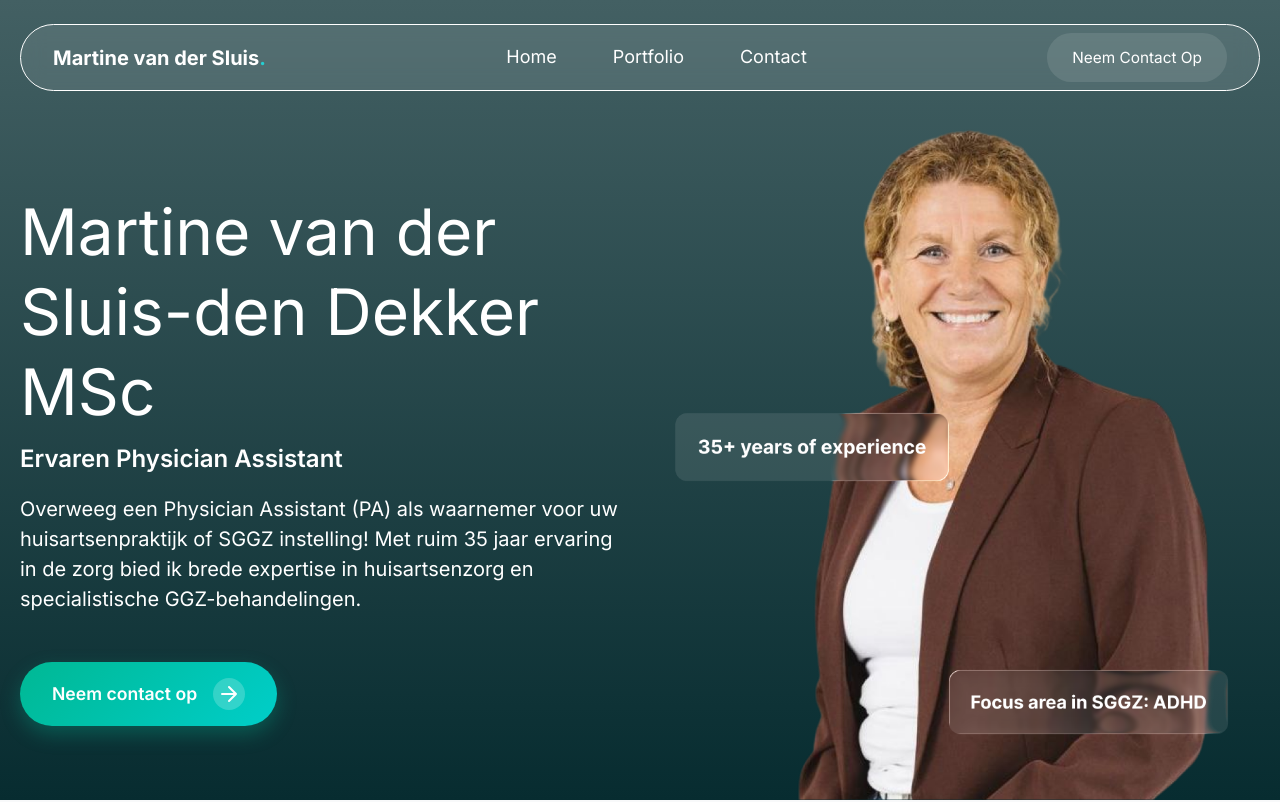
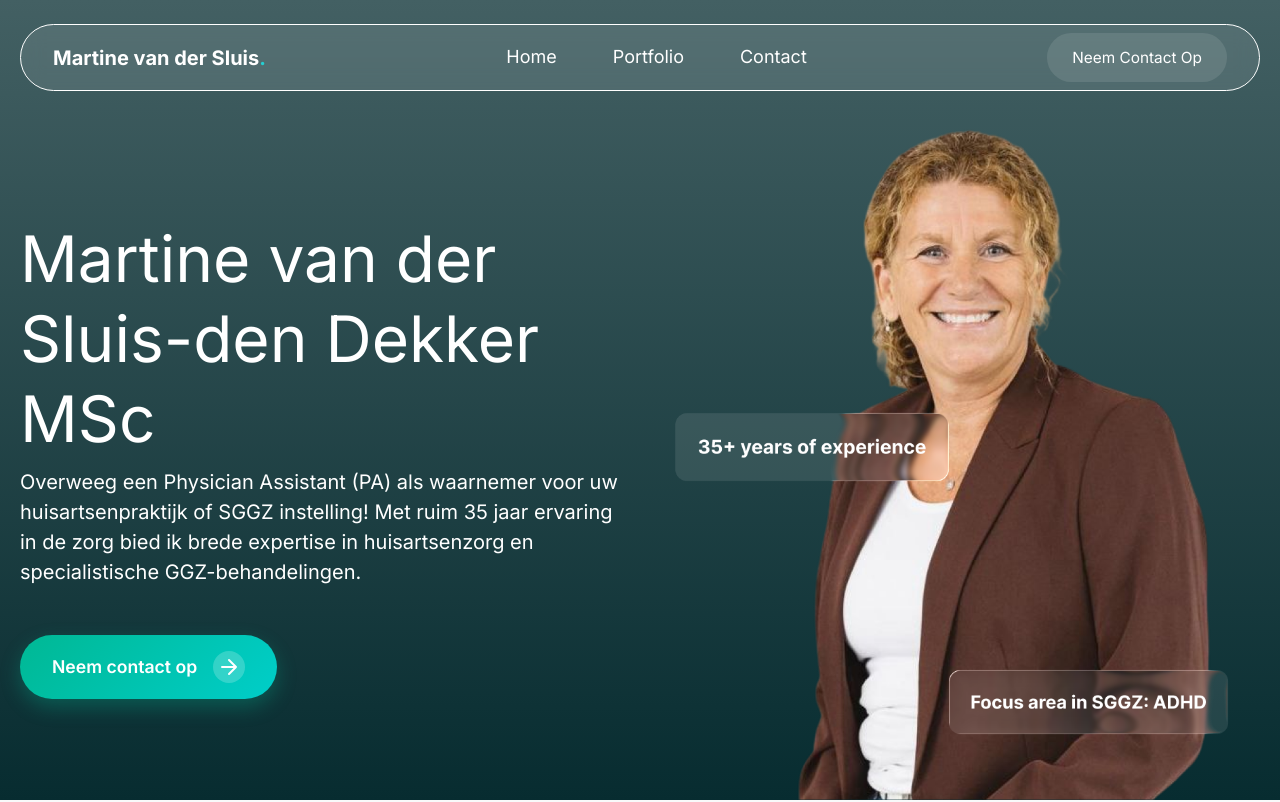
Before and after one commit to AngelineSeveses/Martine-van-der-Sluis, a plain HTML site: page index.html in a window 1280 px wide. Shown: the top 802 px of the page. Drawn offline with nearby package versions, Linux system fonts and the light colour scheme.

Commit message:
Update index.html

```diff
--- a/index.html
+++ b/index.html
@@ -76,9 +76,7 @@
               <h1 class="fw-normal lh-sm mt-5 mt-md-0 text-fade-up">
                 Martine van der Sluis-den Dekker MSc
               </h1>
-              <div class="hero-subtitle text-fade-up">
-                Ervaren Physician Assistant
-              </div>
+
               <p class="fs-5 mb-5 lh-base text-white text-fade-up">
                 Overweeg een Physician Assistant (PA) als waarnemer voor uw
                 huisartsenpraktijk of SGGZ instelling! Met ruim 35 jaar ervaring
```
